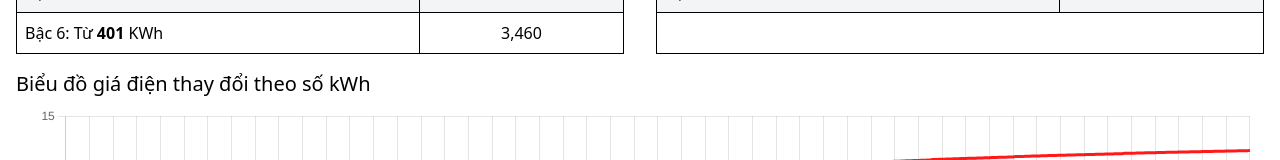
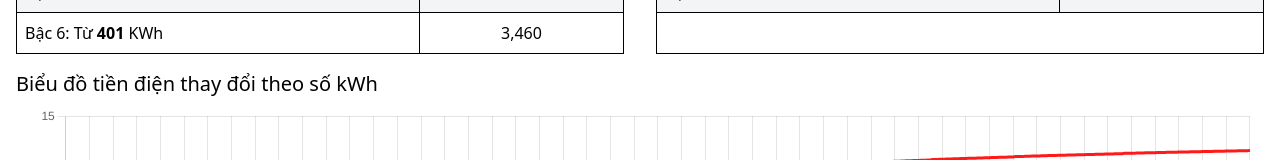
Before and after one commit to dangdungcntt/gia-dien, a Vue app: page / in a window 1280 px wide. Shown: the part 460-620 px from the top of the page. Built offline with nearby package versions, Linux system fonts and the light colour scheme.

Commit message:
chore: update text

```diff
--- a/src/App.vue
+++ b/src/App.vue
@@ -36,7 +36,7 @@ const state = reactive({
       </div>
     </div>
     <div>
-      <h6 class="text-xl font-medium my-2">Biểu đồ giá điện thay đổi theo số kWh</h6>
+      <h6 class="text-xl font-medium my-2">Biểu đồ tiền điện thay đổi theo số kWh</h6>
       <Chart class="w-full" />
     </div>
   </div>
```
